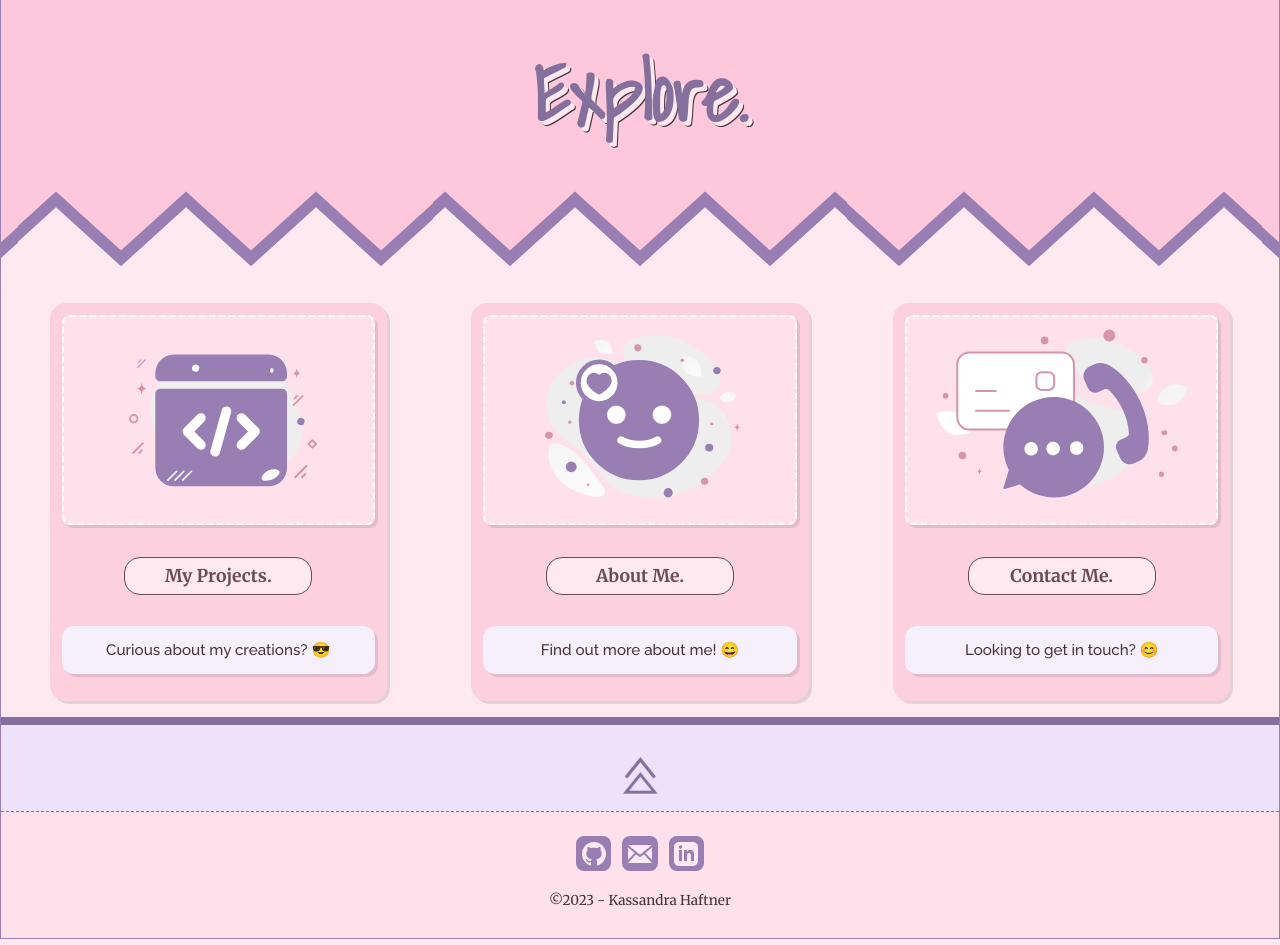
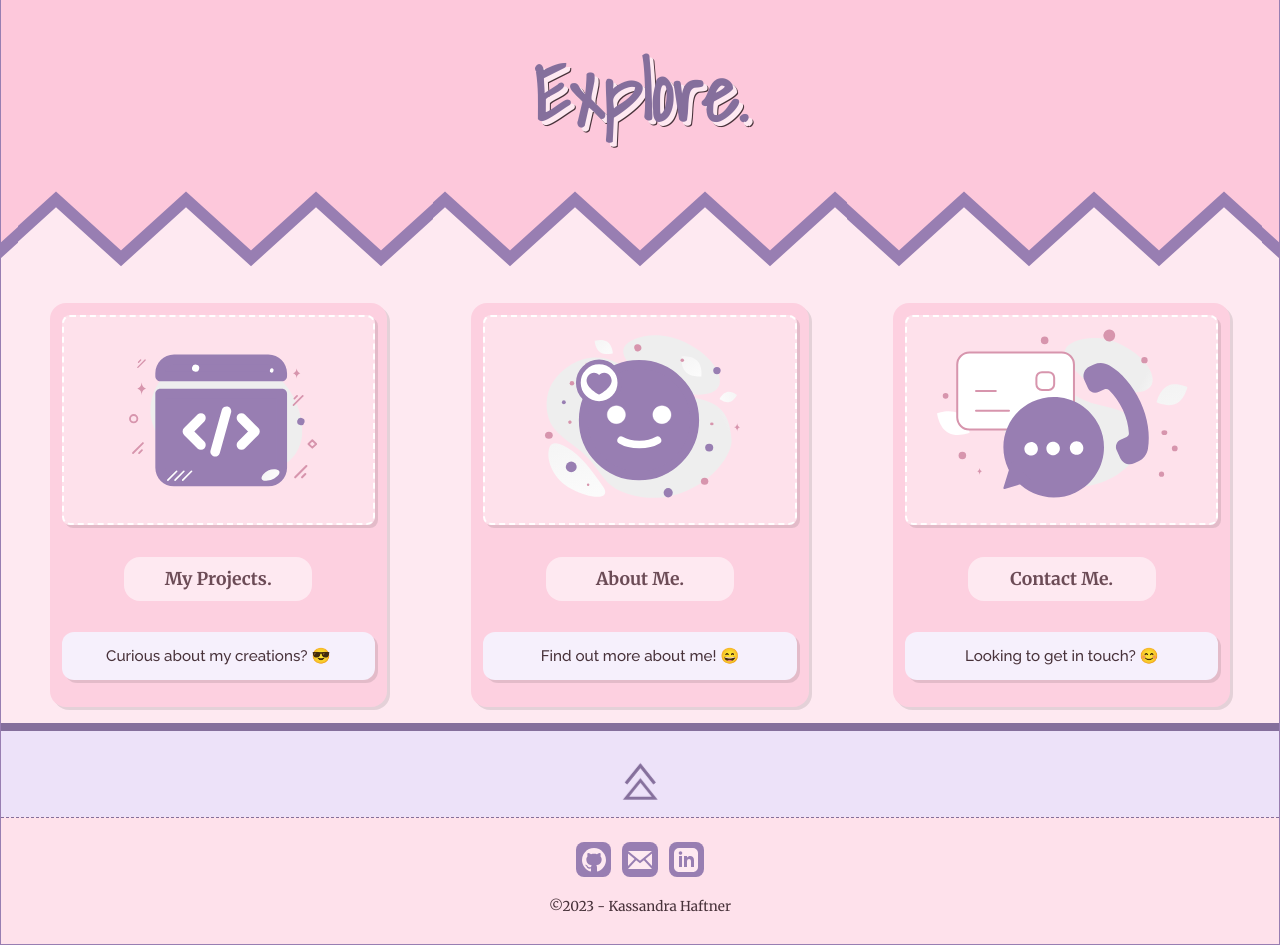
Before and after one commit to KHaftner/my-portfolio, a PHP site: page / in a window 1280 px wide. Shown: the part 2706-3651 px from the top of the page. Run offline with PHP 8.4, Linux system fonts and the light colour scheme.

Commit message:
Updated bottom card h3.

```diff
--- a/index.html
+++ b/index.html
@@ -28,8 +28,6 @@
 
     <link rel="stylesheet" href="styles/normalize-fwd.css" type="text/css" />
     <link rel="stylesheet" href="styles/styles.css" type="text/css" />
-
-    <!-- Trying out "Prettier", not sure if I always like what it does in here, haha. :) -->
 
 </head>
 
--- a/styles/styles.css
+++ b/styles/styles.css
@@ -782,16 +782,15 @@ a:active {
         var(--purple-darker3) 50%,
         var(--pink-lighter5) 50%
     );
-    background-size: 200% 100%;
+    background-size: 250% 150%;
     background-position: right bottom;
     color: var(--pink-darker5);
-    padding: 0.5rem 1rem;
+    padding: 0.75rem 1rem;
     border-radius: 1rem;
     width: 60%;
     display: flex;
     justify-content: center;
     margin: 2rem auto 1rem;
-    border: 1px solid var(--pink-darker5);
     transition: all 0.4s ease-out;
     font-size: 1rem;
 }
```
